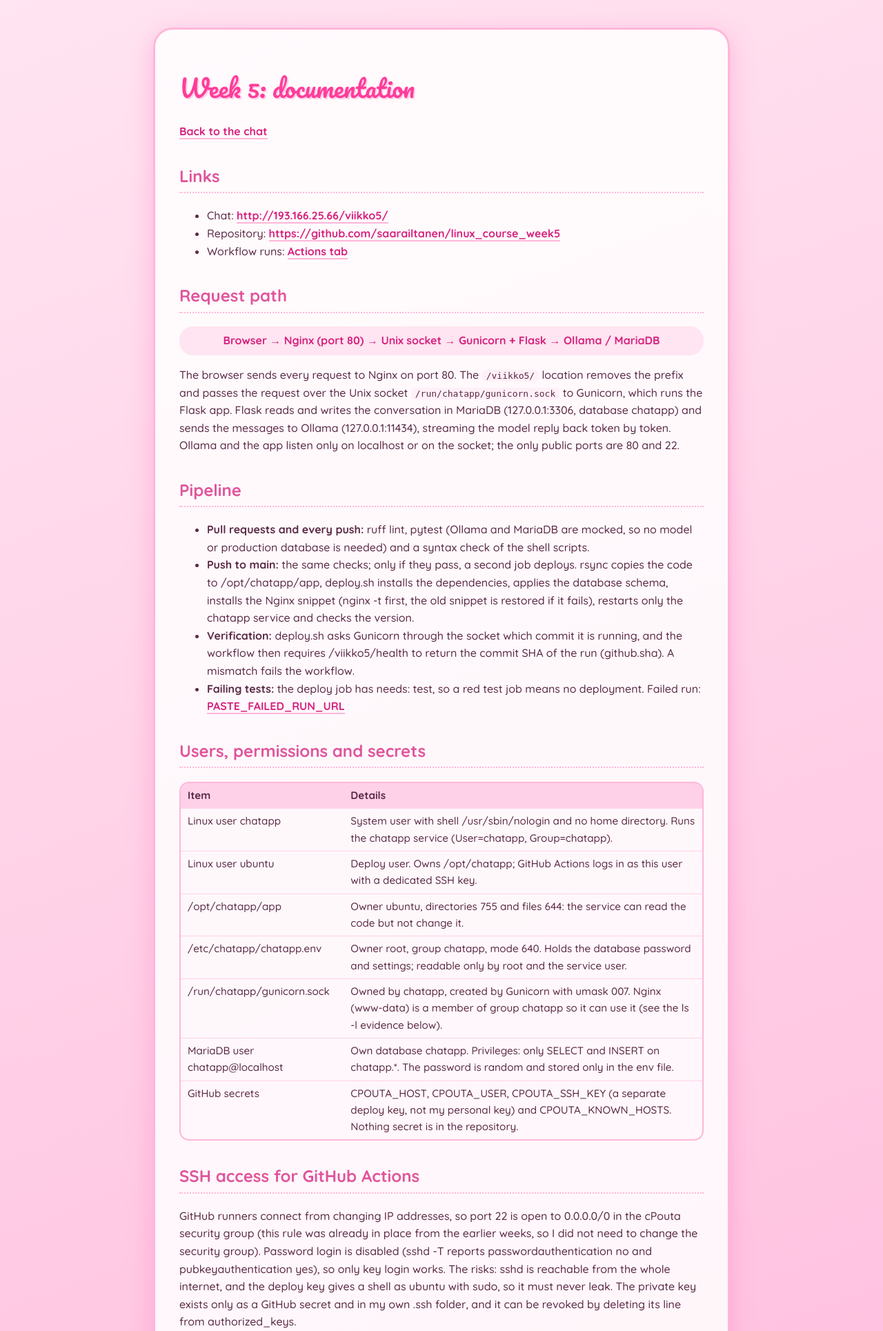
After one commit to saarailtanen/linux_course_week5, a Flask app: page /docs in a window 1280 px wide. The commit adds this page. Shown: the top 1929 px of the page at 69% size. Run offline with Flask 3, Linux system fonts and the light colour scheme.

Commit message:
Add documentation page with request path, pipeline and security notes

```diff
--- a/app.py
+++ b/app.py
@@ -4,7 +4,7 @@ import re
 from pathlib import Path
 
 import requests
-from flask import Flask, Response, jsonify, render_template, request
+from flask import Flask, Response, jsonify, render_template, request, send_from_directory
 from werkzeug.middleware.proxy_fix import ProxyFix
 
 import db
@@ -37,6 +37,10 @@ def _ndjson(obj):
 def index():
     return render_template('index.html', model=OLLAMA_MODEL)
 
+@app.get('/docs')
+def docs():
+    # A plain HTML file, served as it is (no template processing)
+    return send_from_directory(Path(app.root_path) / 'templates', 'docs.html')
 
 @app.get('/health')
 def health():
--- a/static/style.css
+++ b/static/style.css
@@ -16,3 +16,10 @@ a:hover { background: #ffd1e8; border-radius: 6px; }
 .chat-form button { padding: 0.6rem 1.4rem; background: #ff69b4; color: white; border: none; border-radius: 999px; font: inherit; font-weight: 700; cursor: pointer; }
 .chat-form button:disabled { opacity: 0.5; cursor: wait; }
 .status { color: #e0559c; min-height: 1.4rem; font-size: 0.95rem; }
+table { border-collapse: separate; border-spacing: 0; width: 100%; margin: 0.8rem 0; border: 2px solid #ffb6d9; border-radius: 14px; overflow: hidden; }
+th { background: #ffd1e8; }
+td, th { border-bottom: 1px solid #ffd1e8; padding: 6px 10px; text-align: left; vertical-align: top; font-size: 0.95rem; }
+tr:last-child td { border-bottom: none; }
+pre { background: #fff0f7; border: 1px solid #ffd1e8; border-radius: 12px; padding: 0.7rem 1rem; overflow-x: auto; font-size: 0.8rem; }
+code { background: #fff0f7; border-radius: 6px; padding: 1px 6px; }
+.flow { text-align: center; font-weight: 700; color: #d6247f; background: #ffe4f1; border-radius: 20px; padding: 0.5rem 1rem; }
--- /dev/null
+++ b/templates/docs.html
@@ -0,0 +1,91 @@
+<!DOCTYPE html>
+<html lang='en'>
+<head>
+  <meta charset='UTF-8'>
+  <meta name='viewport' content='width=device-width, initial-scale=1'>
+  <title>Week 5: documentation</title>
+  <link rel='stylesheet' href='static/style.css'>
+</head>
+<body>
+  <h1>Week 5: documentation</h1>
+  <p><a href='./'>Back to the chat</a></p>
+
+  <h2>Links</h2>
+  <ul>
+    <li>Chat: <a href='http://193.166.25.66/viikko5/'>http://193.166.25.66/viikko5/</a></li>
+    <li>Repository: <a href='https://github.com/saarailtanen/linux_course_week5'>https://github.com/saarailtanen/linux_course_week5</a></li>
+    <li>Workflow runs: <a href='https://github.com/saarailtanen/linux_course_week5/actions'>Actions tab</a></li>
+  </ul>
+
+  <h2>Request path</h2>
+  <p class='flow'>Browser &rarr; Nginx (port 80) &rarr; Unix socket &rarr; Gunicorn + Flask &rarr; Ollama / MariaDB</p>
+  <p>The browser sends every request to Nginx on port 80. The <code>/viikko5/</code> location removes the prefix and passes the request over the Unix socket <code>/run/chatapp/gunicorn.sock</code> to Gunicorn, which runs the Flask app. Flask reads and writes the conversation in MariaDB (127.0.0.1:3306, database chatapp) and sends the messages to Ollama (127.0.0.1:11434), streaming the model reply back token by token. Ollama and the app listen only on localhost or on the socket; the only public ports are 80 and 22.</p>
+
+  <h2>Pipeline</h2>
+  <ul>
+    <li><b>Pull requests and every push:</b> ruff lint, pytest (Ollama and MariaDB are mocked, so no model or production database is needed) and a syntax check of the shell scripts.</li>
+    <li><b>Push to main:</b> the same checks; only if they pass, a second job deploys. rsync copies the code to /opt/chatapp/app, deploy.sh installs the dependencies, applies the database schema, installs the Nginx snippet (nginx -t first, the old snippet is restored if it fails), restarts only the chatapp service and checks the version.</li>
+    <li><b>Verification:</b> deploy.sh asks Gunicorn through the socket which commit it is running, and the workflow then requires /viikko5/health to return the commit SHA of the run (github.sha). A mismatch fails the workflow.</li>
+    <li><b>Failing tests:</b> the deploy job has needs: test, so a red test job means no deployment. Failed run: <a href='PASTE_FAILED_RUN_URL'>PASTE_FAILED_RUN_URL</a></li>
+  </ul>
+
+  <h2>Users, permissions and secrets</h2>
+  <table>
+    <tr><th>Item</th><th>Details</th></tr>
+    <tr><td>Linux user chatapp</td><td>System user with shell /usr/sbin/nologin and no home directory. Runs the chatapp service (User=chatapp, Group=chatapp).</td></tr>
+    <tr><td>Linux user ubuntu</td><td>Deploy user. Owns /opt/chatapp; GitHub Actions logs in as this user with a dedicated SSH key.</td></tr>
+    <tr><td>/opt/chatapp/app</td><td>Owner ubuntu, directories 755 and files 644: the service can read the code but not change it.</td></tr>
+    <tr><td>/etc/chatapp/chatapp.env</td><td>Owner root, group chatapp, mode 640. Holds the database password and settings; readable only by root and the service user.</td></tr>
+    <tr><td>/run/chatapp/gunicorn.sock</td><td>Owned by chatapp, created by Gunicorn with umask 007. Nginx (www-data) is a member of group chatapp so it can use it (see the ls -l evidence below).</td></tr>
+    <tr><td>MariaDB user chatapp@localhost</td><td>Own database chatapp. Privileges: only SELECT and INSERT on chatapp.*. The password is random and stored only in the env file.</td></tr>
+    <tr><td>GitHub secrets</td><td>CPOUTA_HOST, CPOUTA_USER, CPOUTA_SSH_KEY (a separate deploy key, not my personal key) and CPOUTA_KNOWN_HOSTS. Nothing secret is in the repository.</td></tr>
+  </table>
+
+  <h2>SSH access for GitHub Actions</h2>
+  <p>GitHub runners connect from changing IP addresses, so port 22 is open to 0.0.0.0/0 in the cPouta security group (this rule was already in place from the earlier weeks, so I did not need to change the security group). Password login is disabled (sshd -T reports passwordauthentication no and pubkeyauthentication yes), so only key login works. The risks: sshd is reachable from the whole internet, and the deploy key gives a shell as ubuntu with sudo, so it must never leak. The private key exists only as a GitHub secret and in my own .ssh folder, and it can be revoked by deleting its line from authorized_keys.</p>
+
+  <h2>How /viikko5/ was added to Nginx</h2>
+  <p>The repository contains only a snippet with location blocks and no server block. I added one line, include snippets/chatapp.conf;, inside the server block of the existing site, and deploy.sh keeps the snippet itself up to date; the deployment never edits the site file. The ^~ modifier keeps the site's regex locations from catching /viikko5/ requests. Gunicorn uses a Unix socket, so it cannot clash with the Week 2 app that already uses port 8000. I checked the earlier pages after every deployment and they stayed at their URLs.</p>
+
+  <h2>Model and server resources</h2>
+  <p>Model: qwen2.5:0.5b (about 400 MB; the exact size is in the ollama list output below). Swap: the server has only 937 MiB of RAM and had no swap, so I added a 2 GB swap file (/swapfile, created with fallocate, mkswap and swapon, and an entry in /etc/fstab so it survives a reboot). The server is a cloud virtual machine without a GPU: Ollama printed the warning No NVIDIA/AMD GPU detected and runs in CPU-only mode, so replies are slower and I chose a small model. I develop and run the local checks (ruff and pytest) on my Windows laptop, but the model runs only on server A.</p>
+  <pre>Before the changes (Phase 0):
+               total        used        free      shared  buff/cache   available
+Mem:           937Mi       456Mi       243Mi       4.1Mi       412Mi       481Mi
+Swap:             0B          0B          0B
+Filesystem      Size  Used Avail Use% Mounted on
+/dev/vda1        77G  2.8G   74G   4% /
+
+After adding the 2 GB swap file:
+PASTE_FREE_AFTER_SWAP</pre>
+
+  <h2>Week 4 and replication</h2>
+  <p>The chat is installed on server A, because the MariaDB on server B is a read-only replica and could not store messages. The chat database is not replicated to B: A's binlog_do_db lists only counterdb, so changes to chatapp are not written to the binary log, and B's replicate_do_db also lists only counterdb. The chat history therefore exists only on A. Replicating it would only be useful if B had to show the chat read-only, which it does not.</p>
+
+  <h2>Test results</h2>
+  <table>
+    <tr><th>Test</th><th>Result</th></tr>
+    <tr><td>Chat page is public and the model replies</td><td>PASTE</td></tr>
+    <tr><td>History after reload; a new browser session starts empty</td><td>PASTE</td></tr>
+    <tr><td>Model and app server not reachable from the internet</td><td>PASTE</td></tr>
+    <tr><td>Two deployments of different commits</td><td>PASTE (SHA and run URL of each, and the health output)</td></tr>
+    <tr><td>Failing test is not deployed</td><td>PASTE</td></tr>
+    <tr><td>Reboot test</td><td>PASTE</td></tr>
+    <tr><td>Earlier weeks still work</td><td>PASTE</td></tr>
+  </table>
+
+  <h2>Evidence from the server</h2>
+  <h3>systemctl status and service user</h3>
+  <pre>PASTE_STATUS_OUTPUT</pre>
+  <h3>File ownership and permissions</h3>
+  <pre>PASTE_LS_OUTPUT</pre>
+  <h3>Database grants</h3>
+  <pre>PASTE_GRANTS_OUTPUT</pre>
+  <h3>Ollama and memory with the model loaded</h3>
+  <pre>PASTE_OLLAMA_AND_FREE_OUTPUT</pre>
+  <h3>Listening ports</h3>
+  <pre>PASTE_SS_OUTPUT</pre>
+
+  <h2>One problem I solved</h2>
+<p>My first deployment failed after only 4 seconds, although the Lint and tests job was green. The log of the rsync step said <code>/home/runner/.ssh/config line 3: no argument after keyword "user"</code> and rsync exited with code 255. That showed the problem was not in the code but in how the workflow connects: it builds the SSH configuration from the GitHub secrets, and the <code>CPOUTA_USER</code> secret was empty, so the <code>User</code> line had no value. I re-entered the secret with the value ubuntu (GitHub never shows secret values again, so re-entering is the only way to check one) and re-ran the failed job without a new commit. The deployment went green and <code>/viikko5/health</code> returned the commit SHA. I learned to read the log of the exact failing step, and that a deploy that fails within seconds points at connection setup or secrets rather than at the application.</p></body>
+</html>
--- a/templates/index.html
+++ b/templates/index.html
@@ -15,7 +15,7 @@
     <button id='send-button' type='submit'>Send</button>
   </form>
   <p id='status' class='status'></p>
-  <p><a href='https://github.com/saarailtanen/linux_course_week5'>Source code on GitHub</a></p>
+    <p><a href='{{ request.script_root }}/docs'>Documentation and test results</a> | <a href='https://github.com/saarailtanen/linux_course_week5'>Source code on GitHub</a></p>
   <script src='{{ request.script_root }}/static/app.js'></script>
 </body>
 </html>
```
Also changed, not shown: test_app.py (+8 -0 lines).
